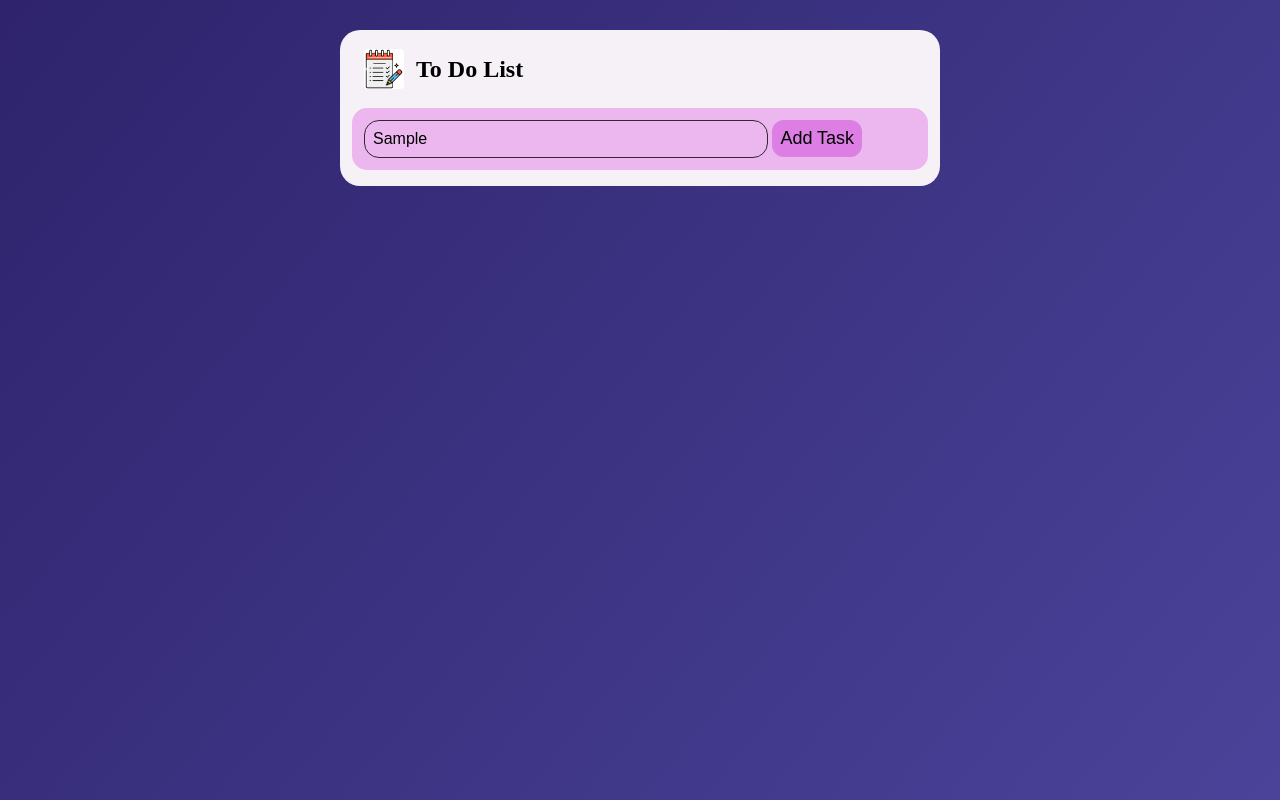
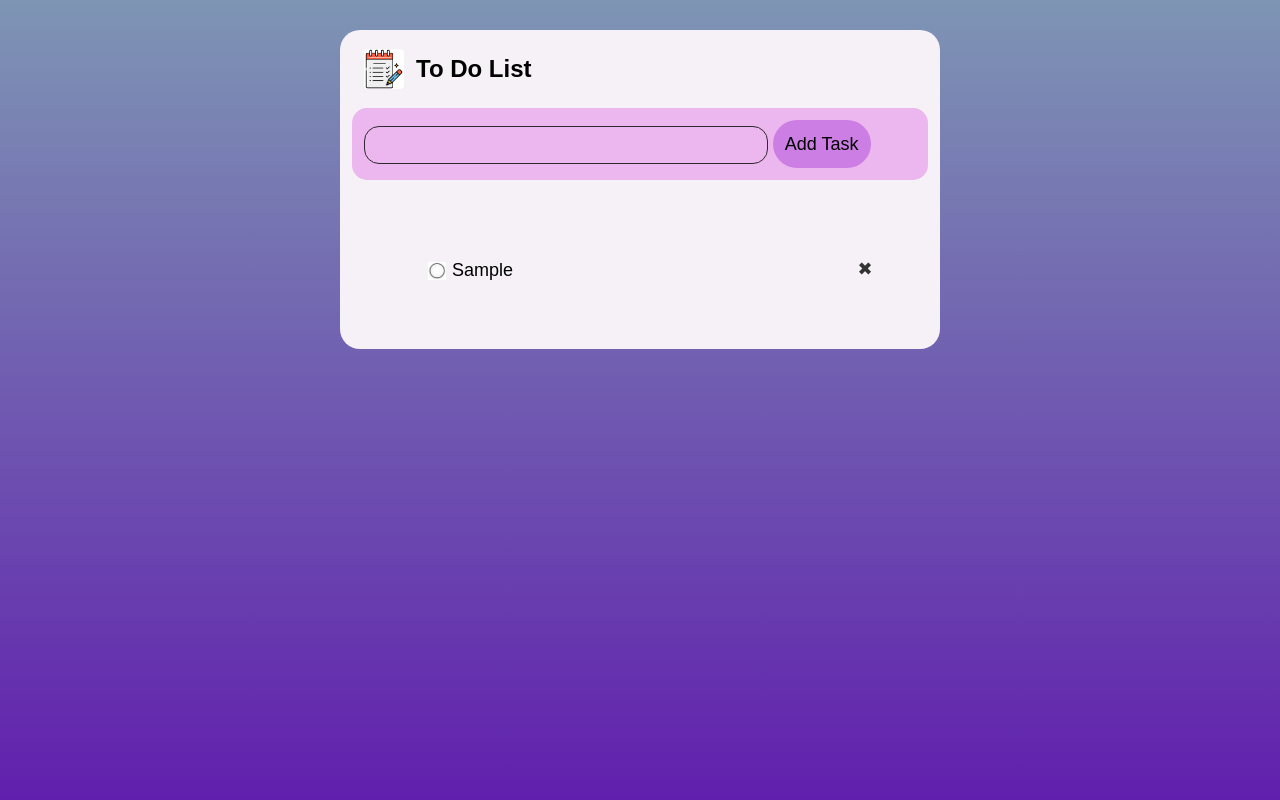
Before and after one commit to Shiku03/to-do-list, a plain HTML site: page index.html in a window 1280 px wide. Both pictures are taken after typing "Sample" into the empty fields and a click on the button "Add Task". Drawn offline with Linux system fonts and the light colour scheme.

Commit message:
added js functionality and changed background colour

```diff
--- a/index.html
+++ b/index.html
@@ -14,10 +14,10 @@
                 </div>
                 <div class="input-box">
                     <input type="text" id="input-box">
-                    <button onclick="addTask()">Add Task</button>
+                    <button onclick=" addTask()">Add Task</button>
                 </div>
-                <div  id="list-container">
-                    <ul><!--
+                <div class="list-container" >
+                    <ul  id="list-container"><!--
                         <li class="checked">Task 1</li>
                         <li>Task 2</li>
                         <li>Task 3</li>
--- a/script.js
+++ b/script.js
@@ -7,6 +7,31 @@ function addTask(){
     } else {
         let li=document.createElement("li");
         li.innerHTML=input.value;
-        listContainer.appendChild("li");
+        listContainer.appendChild(li);
+        let span=document.createElement("span");
+        span.innerHTML="&#10006";
+        li.appendChild(span);
     }
+    input.value="";
+    saveData();
 }
+
+listContainer.addEventListener("click", function(e){
+    if(e.target.tagName==="LI"){
+        e.target.classList.toggle("checked");
+        saveData();
+    }
+    else if(e.target.tagName==="SPAN"){
+        e.target.parentElement.remove();
+        saveData();
+    }
+},false);
+
+function saveData(){
+    localStorage.setItem("data", listContainer.innerHTML);
+}
+
+function showTask(){
+    listContainer.innerHTML = localStorage.getItem("data");
+}
+showTask();
--- a/styles.css
+++ b/styles.css
@@ -1,11 +1,13 @@
 body{
     margin:0;
     padding: 0;
+    font-family: sans-serif;
+    box-sizing: border-box;
 }
 .container{
 margin:0;
 padding: 0;
-background-image: linear-gradient(130deg,#2E236C,#4a4399);
+background-image: linear-gradient(180deg,#7e95b4,#611fad);
 min-height: 100vh;
 width: 100%;
 display: flex;
@@ -14,7 +16,7 @@ justify-content: center;
 }
 .to-do-app{
     width:600px;
-    height: fit-content;
+   height: fit-content;
     background-color: #f6f0f7;
     border-radius: 20px;
     margin-top:30px;
@@ -52,7 +54,7 @@ input{
     line-height:20px;
     margin-right:0;
     width:70%;
-    font-size: 16px;
+    font-size: 14px;
     padding:8px;
     border: 1px solid #2f2830;
     border-radius: 15px;
@@ -61,11 +63,15 @@ input{
 button{
     margin-left:0;
     font-size: 18px;
-    padding:8px;
-    border-radius: 12px;
-    background-color: #dd7ee4;
+    line-height:24px;
+    padding:12px;
+    border-radius: 30px;
+    background-color: #cc7ee4;
     border: none;
     outline: none;
+}
+.list-container{
+    padding:40px;
 }
 
 ul li{
@@ -93,3 +99,21 @@ ul li.checked{
 ul li.checked::before{
     background-image: url(images/checked.png);
 }
+ul li span{
+    position: absolute;
+    top:6px;
+    right:20px;
+    width:30px;
+    height:30px;
+    line-height: 30px;
+    font-size: 18px;
+    text-align: center;
+    color:#333;
+    border-radius:50%;
+
+}
+
+ul li span:hover{
+   background-color:#aca8a8;
+
+}
```
